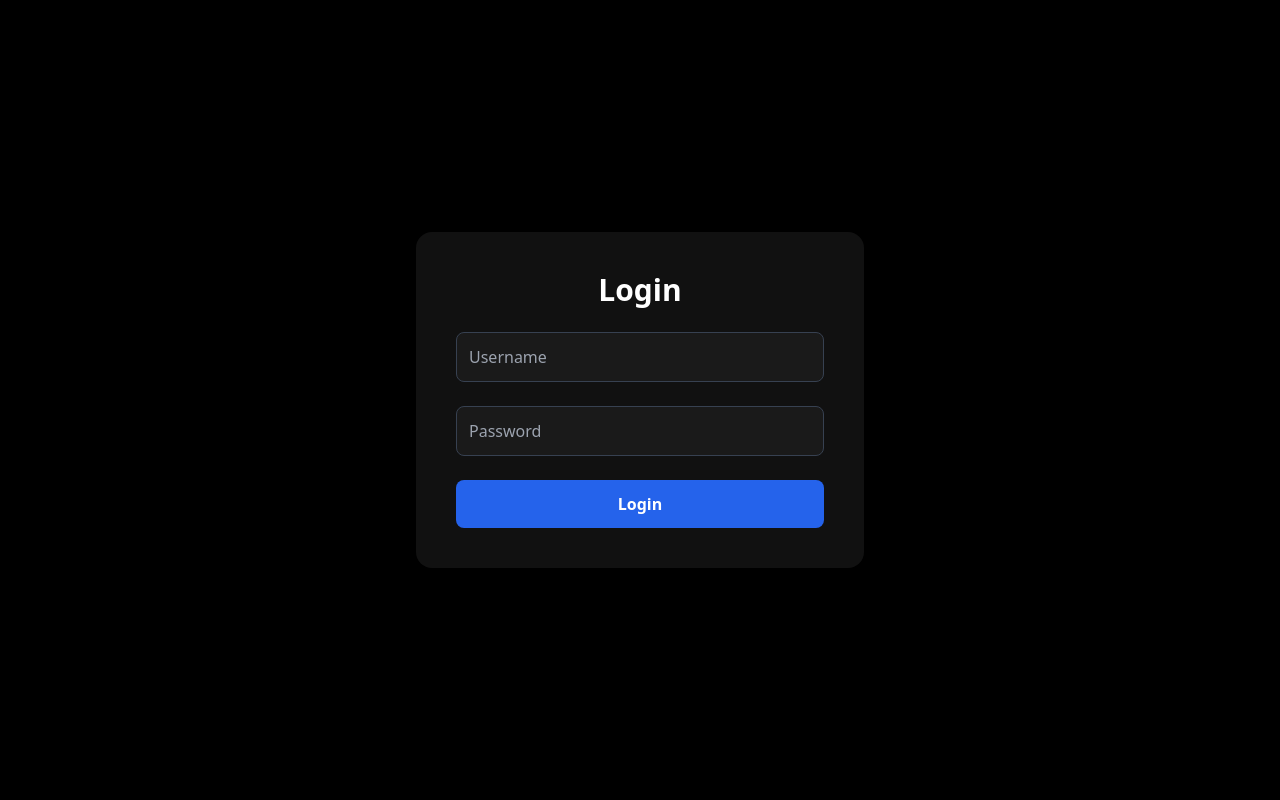
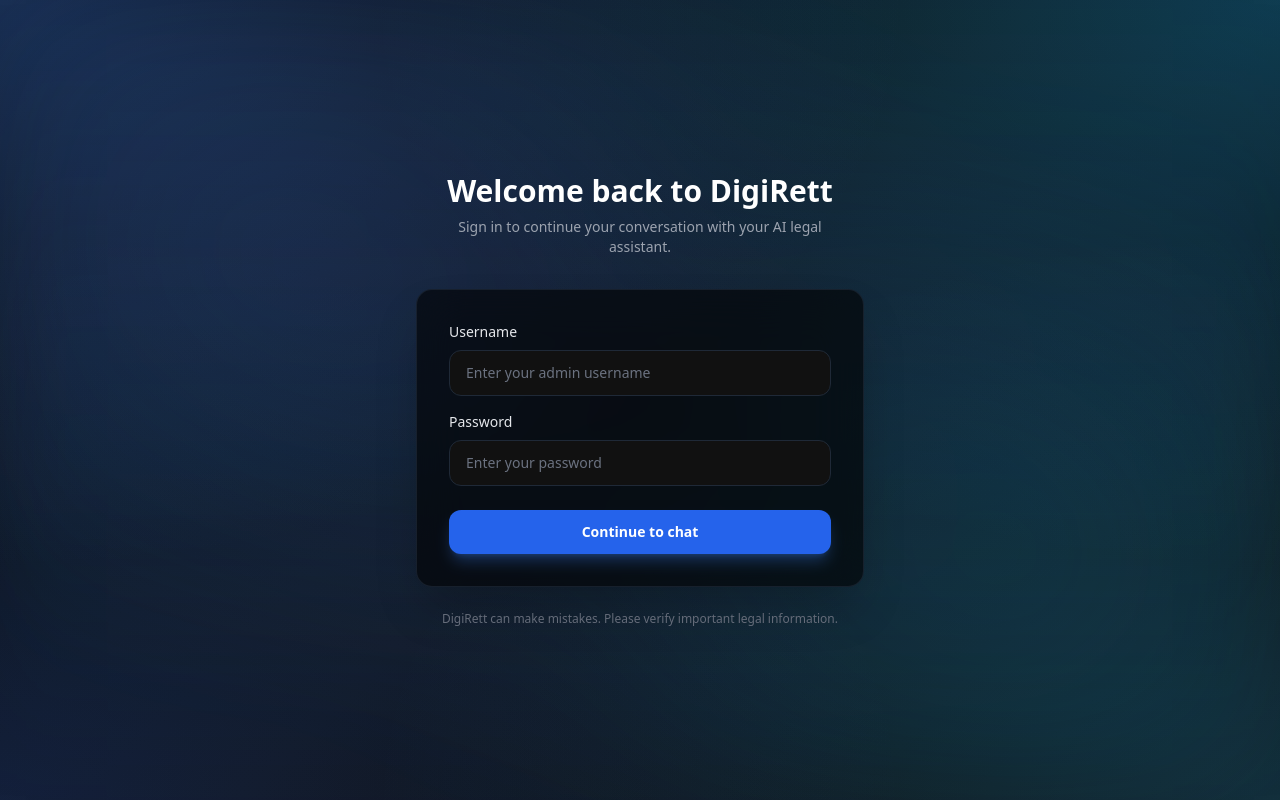
Before and after one commit to aXtr1o1/Digirett-AI-Agent, a React (Create React App) app in the folder frontend/digirett-frontend/: page /sign-in in a window 1280 px wide. Built offline with nearby package versions, Linux system fonts and the light colour scheme; the HTML template or start-up script is replaced by a standard one.

Commit message:
UI Improved: Login Page & Beta Disclaimer

```diff
--- a/frontend/digirett-frontend/src/components/auth/SignInForm.jsx
+++ b/frontend/digirett-frontend/src/components/auth/SignInForm.jsx
@@ -209,15 +209,14 @@
 // export default SignInForm;
 import React, { useState } from "react";
 import { useNavigate } from "react-router-dom";
+import BackgroundLayer from "../common/BackgroundLayer";
 
 const USERS = [
   { username: "admin1", password: "admin11" },
-  { username: "admin2", password: "admin22" },
-  { username: "admin3", password: "admin33" },
-  { username: "admin4", password: "admin44" },
+
 ];
 
-export default function SignInPage() {
+export default function SignInForm() {
   const [username, setUsername] = useState("");
   const [password, setPassword] = useState("");
   const navigate = useNavigate();
@@ -230,7 +229,7 @@
     if (found) {
       localStorage.setItem("user", username);
       // after successful login
-      localStorage.removeItem("conversationId");   // ⭐ clear previous chat
+      localStorage.removeItem("conversationId"); // ⭐ clear previous chat
       navigate("/chat");
     } else {
       alert("Invalid credentials");
@@ -238,40 +237,70 @@
   };
 
   return (
-    <div className="min-h-screen bg-black flex items-center justify-center">
+    <div className="relative flex h-screen w-screen overflow-hidden">
+      {/* Chat-style background */}
+      <BackgroundLayer theme="dark" />
+
+      {/* Centered auth card */}
+      <div className="relative z-10 flex flex-1 items-center justify-center px-4">
+        <div className="w-full max-w-md">
+          {/* Header */}
+          <div className="mb-8 text-center">
+            <h1 className="mb-2 text-3xl font-bold text-white">
+              Welcome back to DigiRett
+            </h1>
+            <p className="mx-auto max-w-sm text-sm text-gray-400">
+              Sign in to continue your conversation with your AI legal assistant.
+            </p>
+          </div>
+
           <form
             onSubmit={(e) => {
               e.preventDefault();
               handleLogin();
             }}
-        className="bg-[#111] p-10 rounded-2xl shadow-lg w-full max-w-md space-y-6"
+            className="space-y-6 rounded-2xl border border-gray-800/70 bg-black/60 px-8 py-8 shadow-2xl backdrop-blur-xl"
           >
-        <h2 className="text-3xl font-bold text-white text-center">
-          Login
-        </h2>
-
+            <div className="space-y-4">
+              <div className="text-left">
+                <label className="mb-2 block text-sm font-medium text-gray-200">
+                  Username
+                </label>
                 <input
-          placeholder="Username"
+                  placeholder="Enter your admin username"
                   value={username}
                   onChange={(e) => setUsername(e.target.value)}
-          className="w-full p-3 rounded-lg bg-[#1a1a1a] border border-gray-700 text-white placeholder-gray-400 focus:outline-none focus:ring-2 focus:ring-blue-500"
+                  className="w-full rounded-xl border border-gray-800 bg-[#111111] px-4 py-3 text-sm text-white placeholder-gray-500 outline-none focus:border-blue-500 focus:ring-2 focus:ring-blue-500/40"
                 />
+              </div>
 
+              <div className="text-left">
+                <label className="mb-2 block text-sm font-medium text-gray-200">
+                  Password
+                </label>
                 <input
                   type="password"
-          placeholder="Password"
+                  placeholder="Enter your password"
                   value={password}
                   onChange={(e) => setPassword(e.target.value)}
-          className="w-full p-3 rounded-lg bg-[#1a1a1a] border border-gray-700 text-white placeholder-gray-400 focus:outline-none focus:ring-2 focus:ring-blue-500"
+                  className="w-full rounded-xl border border-gray-800 bg-[#111111] px-4 py-3 text-sm text-white placeholder-gray-500 outline-none focus:border-blue-500 focus:ring-2 focus:ring-blue-500/40"
                 />
+              </div>
+            </div>
 
             <button
               type="submit"
-          className="w-full bg-blue-600 hover:bg-blue-700 text-white font-semibold py-3 rounded-lg transition"
+              className="mt-2 w-full rounded-xl bg-blue-600 py-3 text-sm font-semibold text-white shadow-lg shadow-blue-500/30 transition hover:bg-blue-500"
             >
-          Login
+              Continue to chat
             </button>
           </form>
+
+          <p className="mt-6 text-center text-xs text-gray-500">
+            DigiRett can make mistakes. Please verify important legal information.
+          </p>
+        </div>
+      </div>
     </div>
   );
 }
--- a/frontend/digirett-frontend/src/components/common/UpgradeCard.jsx
+++ b/frontend/digirett-frontend/src/components/common/UpgradeCard.jsx
@@ -1,5 +1,5 @@
 import React from "react";
-import { Crown } from "lucide-react";
+import { AlertTriangle } from "lucide-react";
 
 const UpgradeCard = ({ theme = "dark" }) => {
   const isDark = theme === "dark";
@@ -11,20 +11,27 @@
         padding: "16px",
         borderRadius: "12px",
         backgroundColor: isDark
-          ? "rgba(26, 26, 26, 0.8)"
-          : "rgba(245, 245, 245, 0.8)",
+          ? "rgba(26, 26, 26, 0.85)"
+          : "rgba(252, 252, 252, 0.9)",
         border: isDark
-          ? "1px solid rgba(42, 42, 42, 0.5)"
-          : "1px solid rgba(229, 231, 235, 0.5)",
+          ? "1px solid rgba(248, 250, 252, 0.08)"
+          : "1px solid rgba(15, 23, 42, 0.08)",
         backdropFilter: "blur(16px)",
         WebkitBackdropFilter: "blur(16px)",
       }}
     >
-      <div style={{ display: "flex", alignItems: "center", gap: "10px", marginBottom: "10px" }}>
-        <Crown
+      <div
+        style={{
+          display: "flex",
+          alignItems: "center",
+          gap: "10px",
+          marginBottom: "8px",
+        }}
+      >
+        <AlertTriangle
           size={18}
           style={{
-            color: isDark ? "#3B82F6" : "#2563EB",
+            color: isDark ? "#f97316" : "#ea580c",
             flexShrink: 0,
           }}
         />
@@ -32,50 +39,36 @@
           style={{
             fontSize: "13px",
             fontWeight: "600",
-            color: isDark ? "#ffffff" : "#111827",
+            letterSpacing: "0.01em",
+            color: isDark ? "#f9fafb" : "#111827",
+            textTransform: "uppercase",
           }}
         >
-          Upgrade to premium
+          Beta version
         </span>
       </div>
       <p
         style={{
           fontSize: "12px",
+          lineHeight: "1.6",
+          color: isDark ? "#d1d5db" : "#4b5563",
+          marginBottom: "4px",
+        }}
+      >
+        DigiRett is currently in beta. Responses may be incomplete or inaccurate
+        and should not be treated as formal legal advice.
+      </p>
+      {/* <p
+        style={{
+          fontSize: "11px",
           lineHeight: "1.5",
           color: isDark ? "#9ca3af" : "#6b7280",
-          marginBottom: "12px",
+          marginTop: "6px",
         }}
       >
-        Boost productivity with seamless automation and responsive AI, built to adapt to your needs.
-      </p>
-      <button
-        onClick={() => {
-          // Handle upgrade click
-          console.log("Upgrade clicked");
-        }}
-        style={{
-          width: "100%",
-          padding: "8px 12px",
-          borderRadius: "8px",
-          fontSize: "12px",
-          fontWeight: "600",
-          backgroundColor: isDark ? "#3B82F6" : "#2563EB",
-          color: "#ffffff",
-          border: "none",
-          cursor: "pointer",
-          transition: "all 0.2s",
-        }}
-        onMouseEnter={(e) => {
-          e.currentTarget.style.backgroundColor = isDark ? "#2563EB" : "#1D4ED8";
-          e.currentTarget.style.transform = "translateY(-1px)";
-        }}
-        onMouseLeave={(e) => {
-          e.currentTarget.style.backgroundColor = isDark ? "#3B82F6" : "#2563EB";
-          e.currentTarget.style.transform = "translateY(0)";
-        }}
-      >
-        Upgrade
-      </button>
+        Please verify all important information with a qualified professional
+        before making legal or business decisions.
+      </p> */}
     </div>
   );
 };
--- a/frontend/digirett-frontend/src/components/layout/Sidebar.jsx
+++ b/frontend/digirett-frontend/src/components/layout/Sidebar.jsx
@@ -650,9 +650,9 @@
       </div> */}
 
       {/* UPGRADE TO PREMIUM CARD */}
-      {/* <div style={{ flexShrink: 0, marginTop: "auto" }}>
+      <div style={{ flexShrink: 0, marginTop: "auto" }}>
         <UpgradeCard theme={theme} />
-      </div> */}
+      </div>
     </aside>
   );
 };
```
Lines whose indentation alone changed are shown as unchanged.
